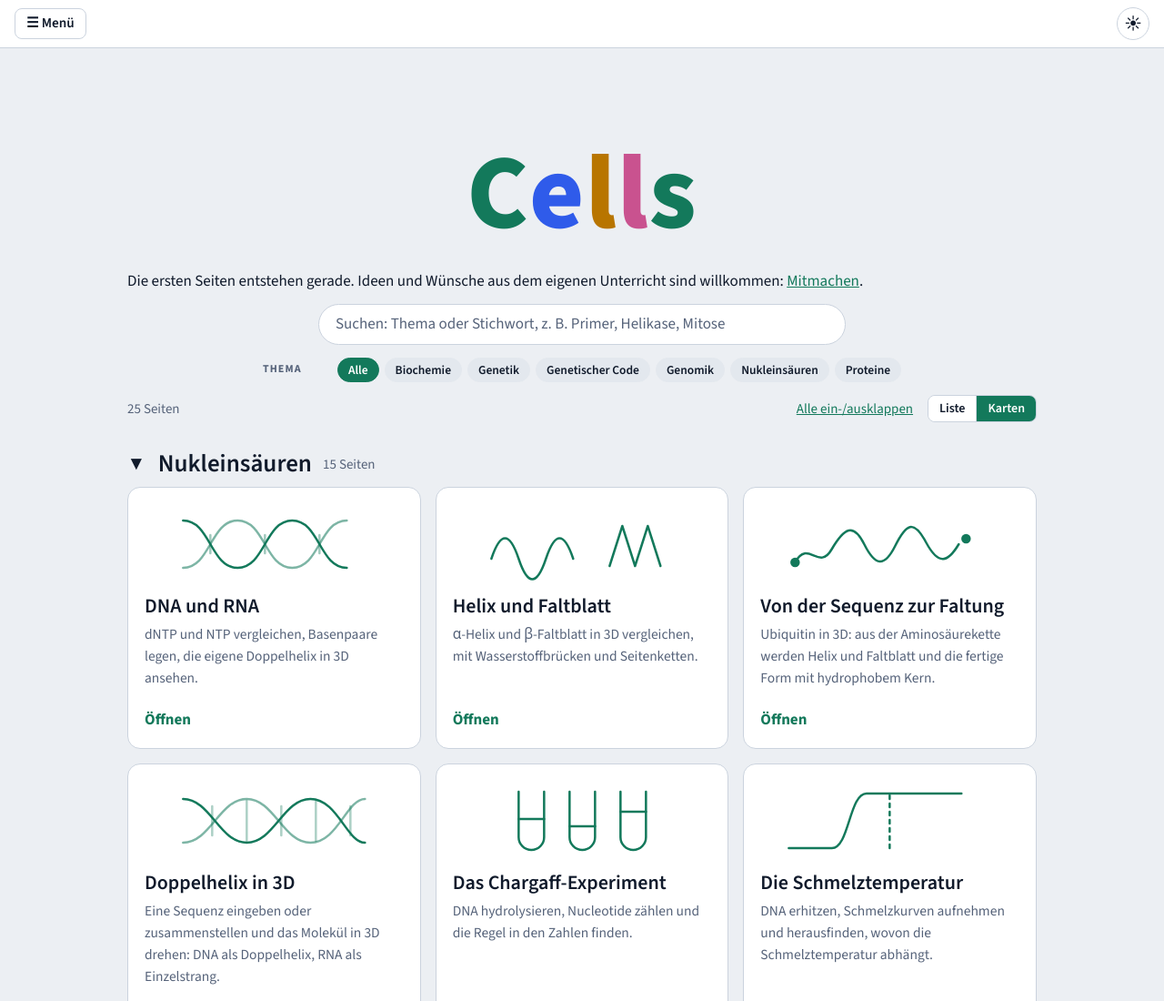
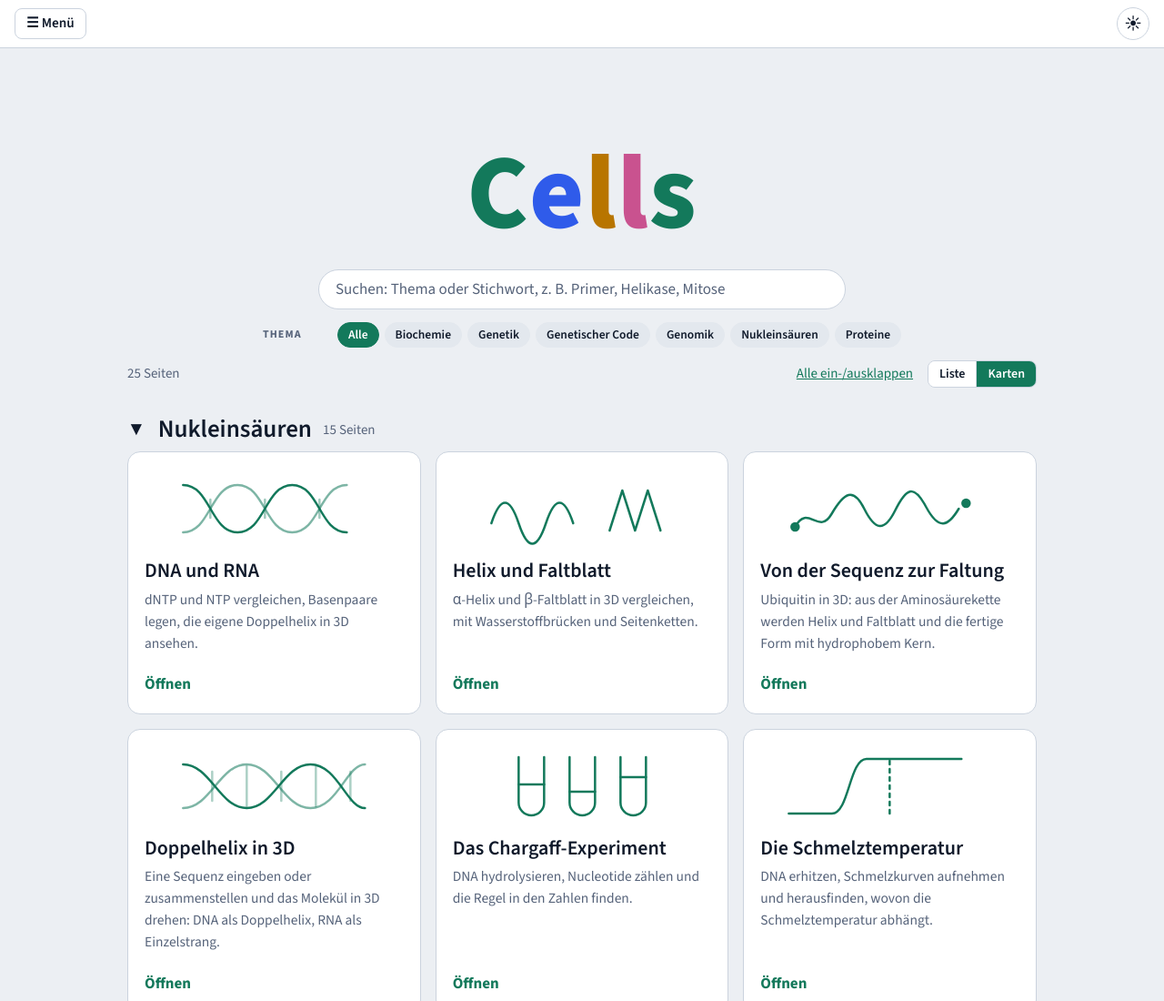
Before and after one commit to SergioVargasRamirez/cells, a plain HTML site: page index.html in a window 1280 px wide. Shown: the top 1100 px of the page at 91% size. Drawn offline with Linux system fonts and the light colour scheme.

Commit message:
Startseite: Themenfilter zeigt wieder Karten (Gliederung nach Jahrgang nur, wenn es Jahrgänge gibt); Hinweistext unter dem Logo entfernt
Co-Authored-By: Claude Sonnet 5.5 <noreply@anthropic.com>

```diff
--- a/index.html
+++ b/index.html
@@ -305,7 +305,6 @@ html.eingebettet body > *:not(.eingebettet-hinweis){display:none!important}
 <!--/SITENAV-->
 <div class="wrap">
 <h1 class="logo" aria-label="Cells: Biologie-Werkzeuge für den Unterricht"><span aria-hidden="true">C</span><span aria-hidden="true">e</span><span aria-hidden="true">l</span><span aria-hidden="true">l</span><span aria-hidden="true">s</span></h1>
-<p>Die ersten Seiten entstehen gerade. Ideen und Wünsche aus dem eigenen Unterricht sind willkommen: <a href="quellen.html#mitmachen">Mitmachen</a>.</p>
 <div class="suche"><input id="q" type="search" role="combobox" aria-autocomplete="list" aria-expanded="false" aria-controls="ac" autocomplete="off" spellcheck="false" placeholder="Suchen: Thema oder Stichwort, z. B. Primer, Helikase, Mitose" aria-label="Seiten suchen"><ul class="ac" id="ac" role="listbox" aria-label="Vorschläge" hidden></ul><button class="x" id="qx" type="button" aria-label="Suche löschen" hidden>×</button></div>
 <p class="hint" id="hint" aria-live="polite" hidden></p>
 <div class="filter" id="fj" role="group" aria-label="Jahrgangsstufe" hidden><span class="lbl">Jahrgang</span><button class="fp alle" type="button" data-v="" aria-pressed="true">Alle</button></div>
@@ -622,7 +621,7 @@ html.eingebettet body > *:not(.eingebettet-hinweis){display:none!important}
     });
     liste.replaceChildren();
     // Nur Thema gewählt: nach Jahrgang gliedern. Sonst: nach Thema gliedern.
-    if (state.t && !state.j.length){
+    if (state.t && !state.j.length && YEARS.length){
       for (const y of YEARS){
         const g = hit.filter(c => c.j.includes(y));
         if (g.length) liste.appendChild(group("Jahrgangsstufe " + y, g, y));
```
